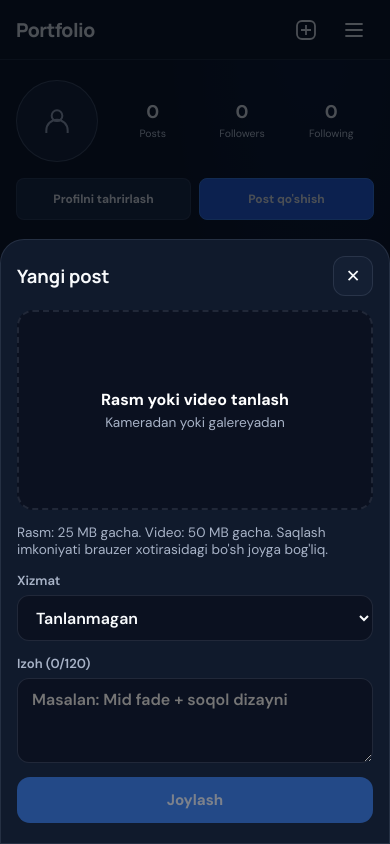
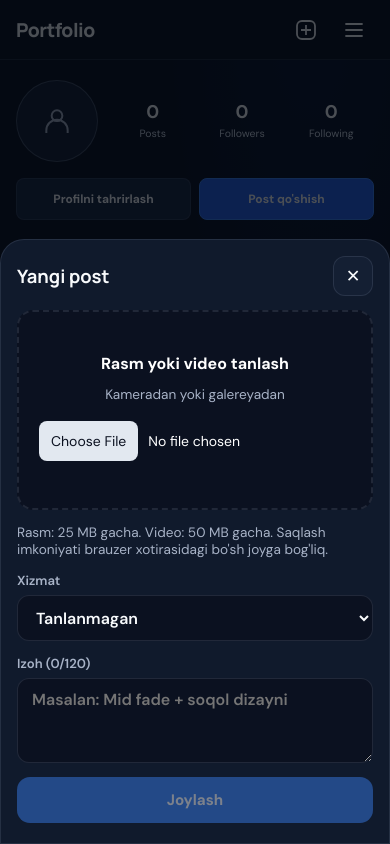
Before and after one commit to Nurbekn/USTARA-New, a React (Vite) app in the folder frontend/: page /barber/portfolio in a window 390 px wide. Both pictures are taken after a click on the button "Yangi post qo'shish". Built offline with nearby package versions, Linux system fonts and the light colour scheme.

Commit message:
Expose native mobile file picker and report stalled image reads

```diff
--- a/frontend/src/pages/barber/Portfolio.jsx
+++ b/frontend/src/pages/barber/Portfolio.jsx
@@ -69,7 +69,6 @@ export default function Portfolio() {
 
   const pickFile = async (event) => {
     const file = event.target.files?.[0];
-    const input = event.currentTarget;
     if (!file || operationRef.current) return;
     const isVideo = isVideoFile(file);
     if (!isVideo && !isImageFile(file)) {
@@ -94,7 +93,6 @@ export default function Portfolio() {
     } catch (error) {
       if (selection === selectionRef.current) setSaveError(error.message || "Faylni o'qib bo'lmadi");
     } finally {
-      input.value = "";
       if (selection === selectionRef.current) setBusy(false);
     }
   };
--- a/frontend/src/pages/barber/Profile.jsx
+++ b/frontend/src/pages/barber/Profile.jsx
@@ -34,7 +34,6 @@ export default function Profile() {
 
   const changePhoto = async (event) => {
     const file = event.target.files?.[0];
-    const input = event.currentTarget;
     if (!file || photoBusyRef.current) return;
     photoBusyRef.current = true;
     setPhotoBusy(true);
@@ -50,7 +49,6 @@ export default function Profile() {
     } catch (error) {
       setPhotoError(error.message);
     } finally {
-      input.value = "";
       photoBusyRef.current = false;
       setPhotoBusy(false);
     }
--- a/frontend/src/pages/barber/barber.css
+++ b/frontend/src/pages/barber/barber.css
@@ -867,8 +867,9 @@ textarea.bx-input { resize: vertical; min-height: 80px; }
   .bx-nav-item { min-height: 48px; }
 }
 
-.bx-media-picker { position: relative; cursor: pointer; }
-.bx-media-picker > input[type="file"] { position: absolute; inset: 0; width: 100%; height: 100%; opacity: 0; cursor: pointer; }
+.bx-media-picker { position: relative; display: flex; flex-direction: column; align-items: center; gap: 12px; cursor: default; padding: 14px; }
+.bx-media-picker > input[type="file"] { display: block; width: 100%; min-width: 0; min-height: 48px; padding: 6px; color: inherit; font: inherit; font-size: 14px; cursor: pointer; }
+.bx-media-picker > input::file-selector-button { min-height: 40px; margin-right: 10px; padding: 8px 12px; border: 0; border-radius: 8px; background: #e2e8f0; color: #0b1120; font: inherit; cursor: pointer; }
 .bx-media-picker:focus-within { outline: 2px solid #93c5fd; outline-offset: 3px; }
 .bx-media-picker.is-disabled { opacity: .5; cursor: default; }
 .bx-media-picker.is-disabled > input { cursor: default; }
--- a/frontend/src/pages/barber/components/MediaPicker.jsx
+++ b/frontend/src/pages/barber/components/MediaPicker.jsx
@@ -1,9 +1,9 @@
-// Tap the native input directly: mobile browsers need no scripted click.
+// Keep the native control visible, including the selected filename on Android.
 export default function MediaPicker({ accept, onChange, disabled, className = "", label, children }) {
   return (
-    <label className={`bx-media-picker ${className} ${disabled ? "is-disabled" : ""}`}>
+    <div className={`bx-media-picker ${className} ${disabled ? "is-disabled" : ""}`}>
       {children}
       <input type="file" accept={accept} onChange={onChange} disabled={disabled} aria-label={label} />
-    </label>
+    </div>
   );
 }
--- a/frontend/src/pages/barber/data/imageUpload.js
+++ b/frontend/src/pages/barber/data/imageUpload.js
@@ -9,6 +9,11 @@ export async function prepareImage(file, { square = false, maxSide = 900 } = {})
   // gallery/cloud files without relying on a temporary blob URL for decoding.
   const source = await new Promise((resolve, reject) => {
     const reader = new FileReader();
+    const timer = setTimeout(() => {
+      reject(new Error("Rasmni o'qish cho'zildi. Rasmni telefon xotirasiga saqlab, qayta tanlang."));
+      reader.abort();
+    }, 20000);
+    reader.onloadend = () => clearTimeout(timer);
     reader.onload = () => resolve(reader.result);
     reader.onerror = () => reject(new Error("Rasmni telefondan o'qib bo'lmadi. Uni galereyaga saqlab, qayta tanlang."));
     reader.onabort = () => reject(new Error("Rasmni o'qish to'xtadi. Qayta tanlang."));
@@ -16,8 +21,15 @@ export async function prepareImage(file, { square = false, maxSide = 900 } = {})
   });
   const image = await new Promise((resolve, reject) => {
     const img = new Image();
-    img.onload = () => resolve(img);
-    img.onerror = () => reject(new Error("Bu rasm formatini brauzer o'qiy olmadi. JPG yoki PNG nusxasini tanlang."));
+    const timer = setTimeout(() => {
+      img.src = "";
+      reject(new Error("Rasm ochilmadi. Kichikroq JPG yoki screenshot tanlang."));
+    }, 15000);
+    img.onload = () => { clearTimeout(timer); resolve(img); };
+    img.onerror = () => {
+      clearTimeout(timer);
+      reject(new Error("Bu rasm formatini brauzer o'qiy olmadi. JPG yoki PNG nusxasini tanlang."));
+    };
     img.src = source;
   });
   const width = image.naturalWidth;
```
Lines whose indentation alone changed are shown as unchanged.
